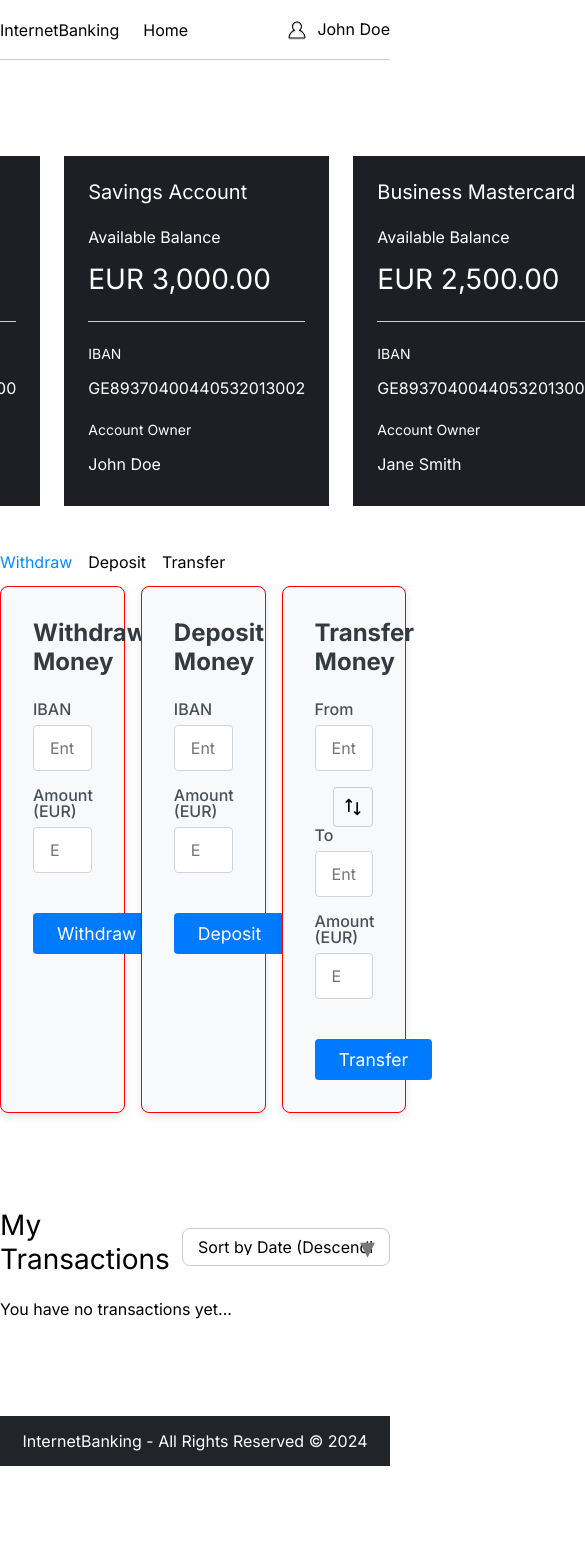
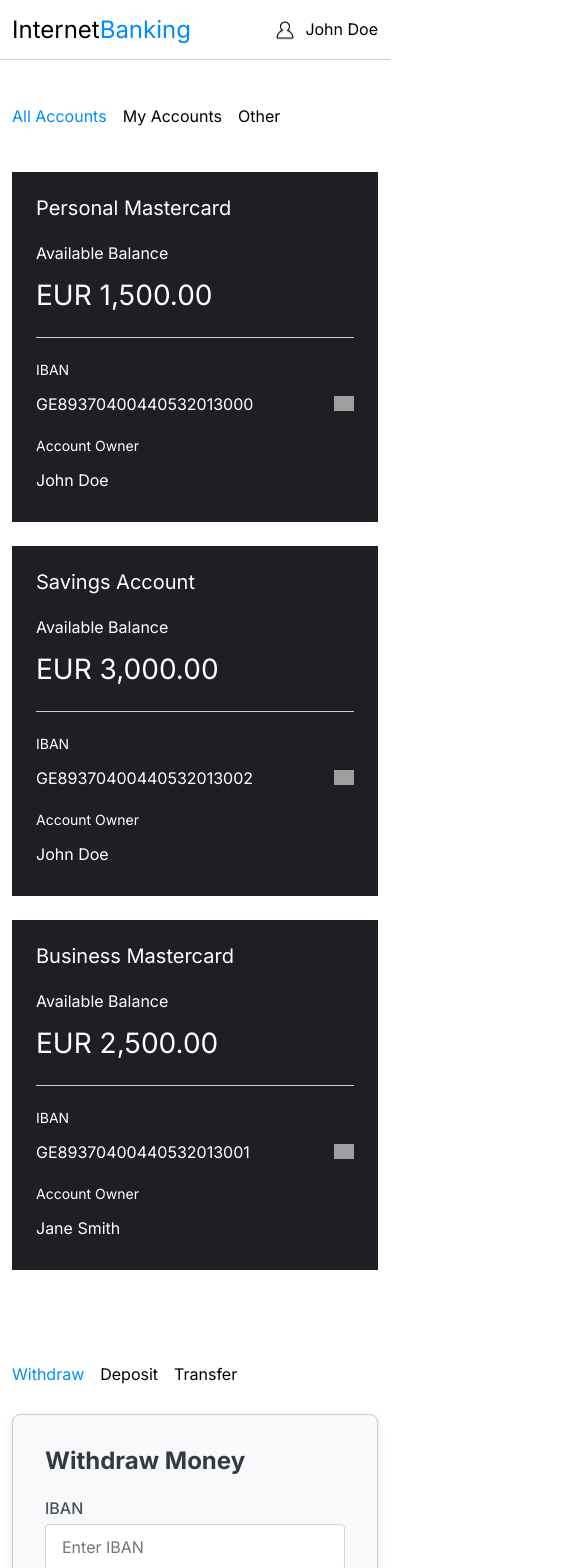
Before and after one commit to tsirekidze22/bank-accounts-task, a React (Create React App) app: page / in a window 390 px wide. Shown: the top 1568 px of the page, 585 px wide, since content can reach past the window. Before the commit the page ends 1466 px from the top, so only its background shows below. Built offline with nearby package versions, Linux system fonts and the light colour scheme; grey boxes are pictures that could not be loaded.

Commit message:
mobile version & tabs implemented

```diff
--- a/src/components/Accounts/AccountsList.tsx
+++ b/src/components/Accounts/AccountsList.tsx
@@ -1,6 +1,8 @@
 import { useState } from "react";
 import AccountItem from "./AccountItem";
 import PaymentSection from "../PaymentSection/PaymentSection";
+import Tabs from "../Tabs/Tabs";
+import { AccountsTabs } from "../../constants";
 
 interface Account {
   name: string;
@@ -29,6 +31,7 @@ interface AccountsListProps {
 
 const AccountsList = ({ onTransaction, accounts }: AccountsListProps) => {
   const [accountsState, setAccounts] = useState<Account[]>(accounts);
+  const [activeTab, setActiveTab] = useState<string>("all");
 
   const updateBalance = (iban: string, newBalance: number) => {
     setAccounts((prevAccounts) =>
@@ -38,12 +41,28 @@ const AccountsList = ({ onTransaction, accounts }: AccountsListProps) => {
     );
   };
 
+  const handleTabClick = (tabKey: string) => {
+    setActiveTab(tabKey);
+  };
+
+  const filteredAccounts = accountsState.filter((account) => {
+    if (activeTab === "all") return true;
+    if (activeTab === "my accounts") return account.owner === "John Doe";
+    if (activeTab === "other") return account.owner !== "John Doe";
+    return true;
+  });
+
   return (
     <>
-      <section className="container d-flex flex-column align-items-center gap-16 mt-5">
-        <section className="container d-flex justify-content-center gap-24 mt-5">
-          {accountsState.length > 0 &&
-            accountsState.map((account, index) => (
+      <section className="container  mt-5">
+        <Tabs
+          tabs={AccountsTabs}
+          activeTab={activeTab}
+          onTabClick={handleTabClick}
+        />
+        <section className="d-flex justify-content-center gap-24 mt-5 flex-wrap">
+          {filteredAccounts.length > 0 &&
+            filteredAccounts.map((account, index) => (
               <AccountItem key={index} account={account} />
             ))}
         </section>
--- a/src/components/Header/Header.tsx
+++ b/src/components/Header/Header.tsx
@@ -6,15 +6,9 @@ const Header = () => {
     <header className="header d-flex align-items-center">
       <div className="container d-flex align-items-center justify-content-between">
         <div className="d-flex align-items-center gap-24">
-          <Link to="/">InternetBanking</Link>
-
-          <nav className="nav d-flex align-items-center">
-            <ul className="nav-list d-flex align-items-center gap-16">
-              <li className="list-item">
-                <Link to="/">Home</Link>
-              </li>
-            </ul>
-          </nav>
+          <Link to="/" className="fs-24 logo">
+            Internet<span>Banking</span>
+          </Link>
         </div>
         <div className="d-flex align-items-center gap-8">
           <img
--- a/src/components/PaymentForm/PaymentForm.tsx
+++ b/src/components/PaymentForm/PaymentForm.tsx
@@ -6,7 +6,7 @@ interface Account {
   name: string;
 }
 interface PaymentFormProps {
-  type: "withdraw" | "deposit" | "transfer";
+  type: string;
   accounts?: Account[];
   updateBalance?: (iban: string, newBalance: number) => void;
   onTransaction?: (transaction: Transaction) => void;
@@ -200,7 +200,7 @@ const PaymentForm: React.FC<PaymentFormProps> = ({
             type="number"
             id="amount"
             name="amount"
-            value={amount === 0 ? "" : amount} // Leave the field empty if amount is 0
+            value={amount === 0 ? "" : amount}
             onChange={handleInputChange}
             className="form-control"
             placeholder="Enter amount"
--- a/src/components/PaymentSection/PaymentSection.tsx
+++ b/src/components/PaymentSection/PaymentSection.tsx
@@ -1,6 +1,7 @@
-import React, { useState } from "react";
+import React, { useState, useEffect } from "react";
 import { TransactionTabs } from "../../constants";
 import PaymentForm from "../PaymentForm/PaymentForm";
+import Tabs from "../Tabs/Tabs";
 
 interface Account {
   iban: string;
@@ -20,43 +21,50 @@ const PaymentSection: React.FC<PaymentSectionProps> = ({
   onTransaction = () => {},
 }) => {
   const [activeTab, setActiveTab] = useState<string>("withdraw");
+  const [isMobile, setIsMobile] = useState<boolean>(false);
 
   const handleTabClick = (tabKey: string) => {
     setActiveTab(tabKey);
   };
 
+  const handleResize = () => {
+    setIsMobile(window.innerWidth < 768);
+  };
+
+  useEffect(() => {
+    handleResize();
+    window.addEventListener("resize", handleResize);
+    return () => window.removeEventListener("resize", handleResize);
+  }, []);
+
   return (
-    <section className="container mb-5 pb-5">
-      <div className="mt-5 mb-3 tabs gap-16 d-flex">
-        {TransactionTabs.map((tab) => (
-          <button
-            key={tab.key}
-            className={`tab-button ${activeTab === tab.key ? "active" : ""}`}
-            onClick={() => handleTabClick(tab.key)}
-          >
-            {tab.label}
-          </button>
-        ))}
+    <section className="container mb-5 pb-5 mt-5">
+      <div className="tabs mt-5 gap-16 d-flex d-md-none">
+        <Tabs
+          tabs={TransactionTabs}
+          activeTab={activeTab}
+          onTabClick={handleTabClick}
+        />
       </div>
-      <div className="d-flex gap-16">
+      <div className="d-flex gap-16 mt-3 flex-wrap">
+        {isMobile ? (
           <PaymentForm
             accounts={accounts}
             updateBalance={updateBalance}
-          type="withdraw"
+            type={activeTab}
             onTransaction={onTransaction}
           />
+        ) : (
+          TransactionTabs.map((tab) => (
             <PaymentForm
+              key={tab.key}
               accounts={accounts}
               updateBalance={updateBalance}
-          type="deposit"
+              type={tab.key}
               onTransaction={onTransaction}
             />
-        <PaymentForm
-          accounts={accounts}
-          updateBalance={updateBalance}
-          type="transfer"
-          onTransaction={onTransaction}
-        />
+          ))
+        )}
       </div>
     </section>
   );
--- /dev/null
+++ b/src/components/Tabs/Tabs.tsx
@@ -0,0 +1,30 @@
+import React from "react";
+
+interface Tab {
+  key: string;
+  label: string;
+}
+
+interface TabsProps {
+  tabs: Tab[];
+  activeTab: string;
+  onTabClick: (tabKey: string) => void;
+}
+
+const Tabs: React.FC<TabsProps> = ({ tabs, activeTab, onTabClick }) => {
+  return (
+    <div className="mt-5 mb-3 tabs gap-16 d-flex">
+      {tabs.map((tab) => (
+        <button
+          key={tab.key}
+          className={`tab-button ${activeTab === tab.key ? "active" : ""}`}
+          onClick={() => onTabClick(tab.key)}
+        >
+          {tab.label}
+        </button>
+      ))}
+    </div>
+  );
+};
+
+export default Tabs;
--- a/src/constants/index.tsx
+++ b/src/constants/index.tsx
@@ -28,6 +28,12 @@ export const AccountsArr = [
   },
 ];
 
+export const AccountsTabs = [
+  { key: "all", label: "All Accounts" },
+  { key: "my accounts", label: "My Accounts" },
+  { key: "other", label: "Other" },
+];
+
 export const TransactionTabs = [
   { key: "withdraw", label: "Withdraw" },
   { key: "deposit", label: "Deposit" },
--- a/src/styles/_utilities.scss
+++ b/src/styles/_utilities.scss
@@ -120,6 +120,28 @@ code {
   align-items: center;
 }
 
+.flex-wrap {
+  flex-wrap: wrap;
+}
+
+.d-none {
+  display: none;
+}
+
+.d-block {
+  display: block;
+}
+
+@media (min-width: 768px) {
+  .d-md-none {
+    display: none;
+  }
+
+  .d-md-block {
+    display: block;
+  }
+}
+
 .text-center {
   text-align: center;
 }
@@ -144,6 +166,7 @@ code {
   max-width: 1320px;
   width: 100%;
   margin: 0 auto;
+  padding: 0px 12px;
 }
 
 .divider {
--- a/src/styles/accountItem/accountItem.scss
+++ b/src/styles/accountItem/accountItem.scss
@@ -27,3 +27,9 @@
     }
   }
 }
+
+@media (max-width: 768px) {
+  .account-item {
+    width: 100%;
+  }
+}
--- a/src/styles/header/header.scss
+++ b/src/styles/header/header.scss
@@ -4,6 +4,12 @@
   background: #fff;
   border-bottom: 1px solid #ccc;
 
+  .logo {
+    span {
+      color: #008cff;
+    }
+  }
+
   .profile-icon {
     width: 24px;
   }
--- a/src/styles/paymentForm/paymentForm.scss
+++ b/src/styles/paymentForm/paymentForm.scss
@@ -3,8 +3,8 @@
   padding: 2rem;
   border-radius: 0.5rem;
   box-shadow: 0 4px 8px rgba(0, 0, 0, 0.1);
-  border: 1px solid red;
   width: 32%;
+  border: 1px solid #ccc;
 
   h3 {
     color: #343a40;
@@ -53,7 +53,6 @@
   }
 
   .switch-ibans {
-    border: 1px solid red;
     border: 1px solid #ccc;
     border-radius: 4px;
     width: 40px;
@@ -66,3 +65,9 @@
     }
   }
 }
+
+@media (max-width: 768px) {
+  .payment-form {
+    width: 100%;
+  }
+}
```
Lines whose indentation alone changed are shown as unchanged.
